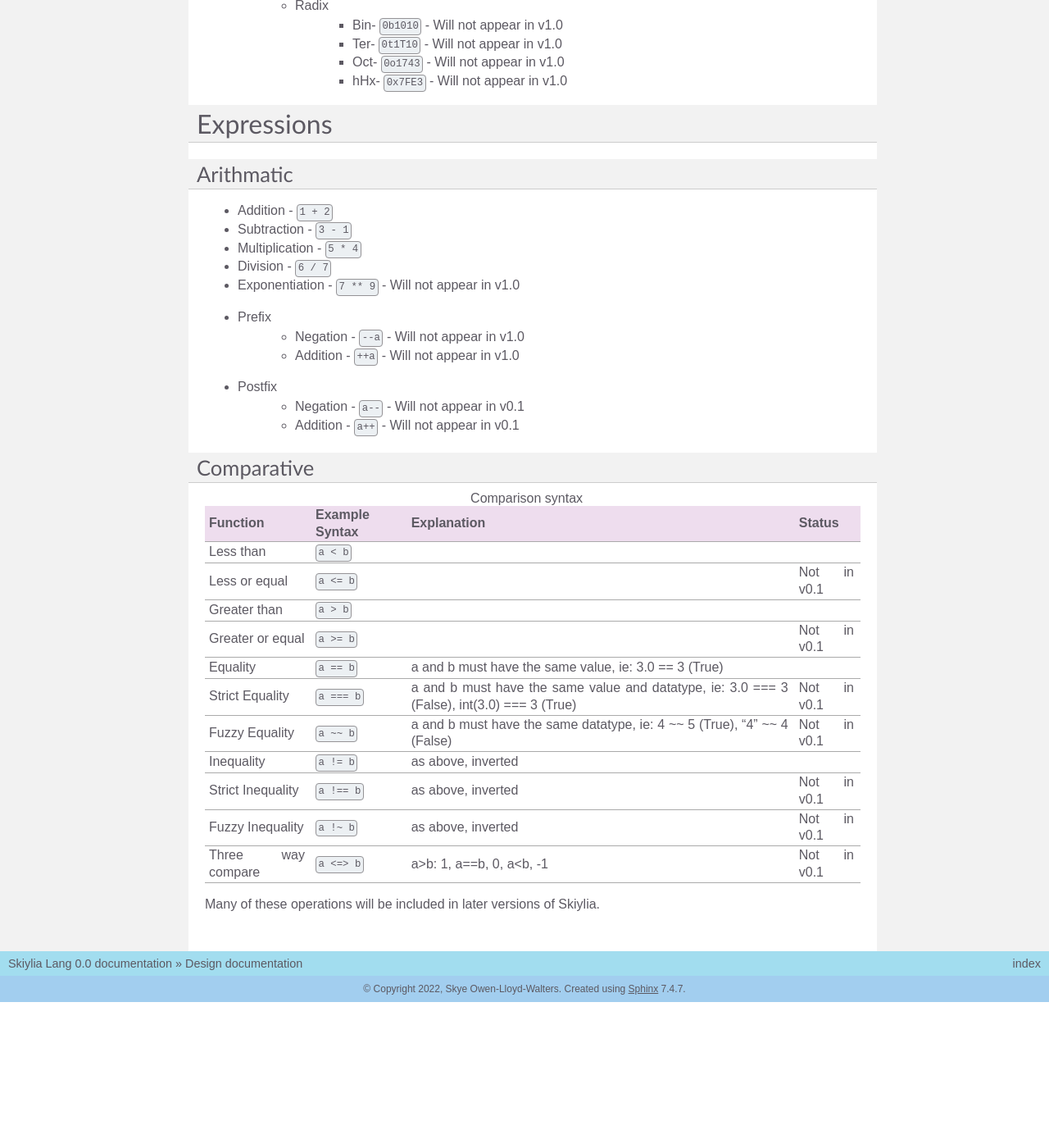
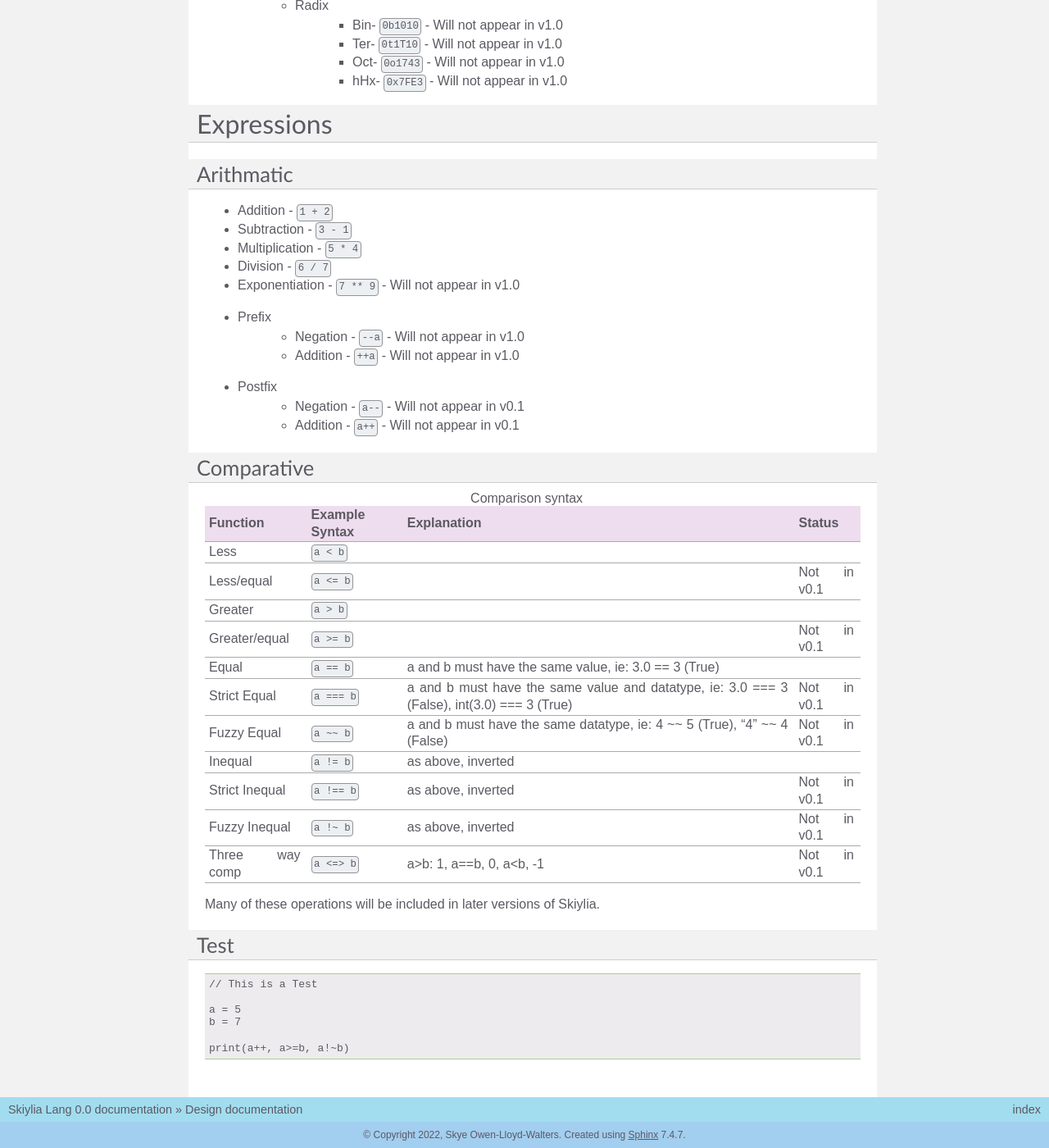
Before and after one commit to SK1Y101/Skiylia, a Sphinx documentation site: the page built from docs/source/design.rst, in a window 1280 px wide and 1400 px high, scrolled down 1222 px. Shown: the whole window at 82% size. Built offline with Sphinx 7.4.7, drawn with Linux system fonts in a browser that asks for light colours; before the commit the page ends 2444 px from its top, so only the background shows below that.

Commit message:
more testing

```diff
--- a/docs/SkiyliaLexer.py
+++ b/docs/SkiyliaLexer.py
@@ -18,7 +18,7 @@
 
     # We lean very heavily on https://github.com/KSP-KOS/KOS/blob/master/doc/KerboscriptLexer.py for help here
 
-    flags = re.MULTILINE | re.DOTALL | re.IGNORECASE
+    flags = re.MULTILINE
 
     __all__ = ['SkiyliaLexer']
 
--- a/docs/source/design.rst
+++ b/docs/source/design.rst
@@ -94,21 +94,33 @@
 .. table:: Comparison syntax
    :widths: auto
 
-   ====================  ======================  =============================================================================================    ============
-   Function              Example Syntax          Explanation                                                                                      Status
-   ====================  ======================  =============================================================================================    ============
-   Less than             ``a < b``
-   Less or equal         ``a <= b``                                                                                                               Not in v0.1
-   Greater than          ``a > b``
-   Greater or equal      ``a >= b``                                                                                                               Not in v0.1
-   Equality              ``a == b``              a and b must have the same value, ie: 3.0 == 3 (True)
-   Strict Equality       ``a === b``             a and b must have the same value and datatype, ie: 3.0 === 3 (False), int(3.0) === 3 (True)      Not in v0.1
-   Fuzzy Equality        ``a ~~ b``              a and b must have the same datatype, ie: 4 ~~ 5 (True), "4" ~~ 4 (False)                         Not in v0.1
-   Inequality            ``a != b``              as above, inverted
-   Strict Inequality     ``a !== b``             as above, inverted                                                                               Not in v0.1
-   Fuzzy Inequality      ``a !~ b``              as above, inverted                                                                               Not in v0.1
-   Three way compare     ``a <=> b``             a>b: 1, a==b, 0, a<b, -1                                                                         Not in v0.1
-   ====================  ======================  =============================================================================================    ============
+   ===============  ================  =============================================================================================    ============
+   Function         Example Syntax    Explanation                                                                                      Status
+   ===============  ================  =============================================================================================    ============
+   Less             ``a < b``
+   Less/equal       ``a <= b``                                                                                                         Not in v0.1
+   Greater          ``a > b``
+   Greater/equal    ``a >= b``                                                                                                         Not in v0.1
+   Equal            ``a == b``        a and b must have the same value, ie: 3.0 == 3 (True)
+   Strict Equal     ``a === b``       a and b must have the same value and datatype, ie: 3.0 === 3 (False), int(3.0) === 3 (True)      Not in v0.1
+   Fuzzy Equal      ``a ~~ b``        a and b must have the same datatype, ie: 4 ~~ 5 (True), "4" ~~ 4 (False)                         Not in v0.1
+   Inequal          ``a != b``        as above, inverted
+   Strict Inequal   ``a !== b``       as above, inverted                                                                               Not in v0.1
+   Fuzzy Inequal    ``a !~ b``        as above, inverted                                                                               Not in v0.1
+   Three way comp   ``a <=> b``       a>b: 1, a==b, 0, a<b, -1                                                                         Not in v0.1
+   ===============  ================  =============================================================================================    ============
 
 
 Many of these operations will be included in later versions of Skiylia.
+
+Test
+~~~~
+
+.. code-block:: skiylia
+
+    // This is a Test
+
+    a = 5
+    b = 7
+
+    print(a++, a>=b, a!~b)
```
